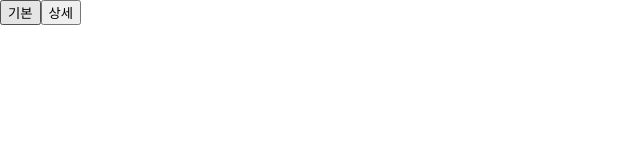
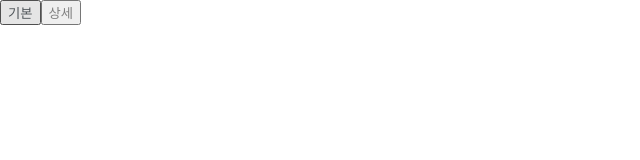
Before and after one commit to seungyeon119/wanted_pre_onboarding, a React (Create React App) app: page / in a window 1280 px wide. Shown: the top 160 px of the page, without its empty margins (0-640 px from the left). Built offline with nearby package versions, Linux system fonts and the light colour scheme.

Commit message:
버튼 클릭에 따른 상태 변화

```diff
--- a/src/components/Toggle.js
+++ b/src/components/Toggle.js
@@ -1,14 +1,25 @@
+import { useState } from 'react';
 import styled from 'styled-components';
 
 const Container = styled.div``;
 
-const Button = styled.button``;
+const Button = styled.button`
+  color: ${({ clicked }) => (clicked ? '#4f5559' : 'gray')};
+`;
 
 function Toggle() {
+  const [isToggled, setIsToggled] = useState(false);
+  const handleClick = (state) => {
+    setIsToggled(state);
+  };
   return (
     <Container>
-      <Button>기본</Button>
-      <Button>상세</Button>
+      <Button onClick={() => handleClick(false)} clicked={!isToggled}>
+        기본
+      </Button>
+      <Button onClick={() => handleClick(true)} clicked={isToggled}>
+        상세
+      </Button>
     </Container>
   );
 }
```
